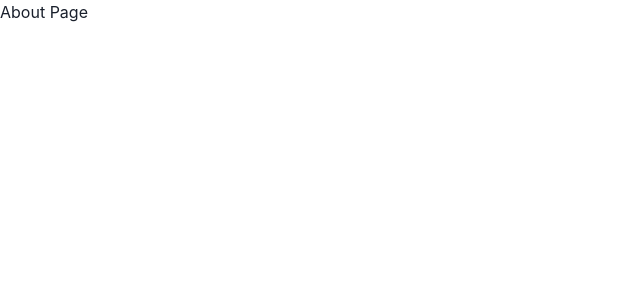
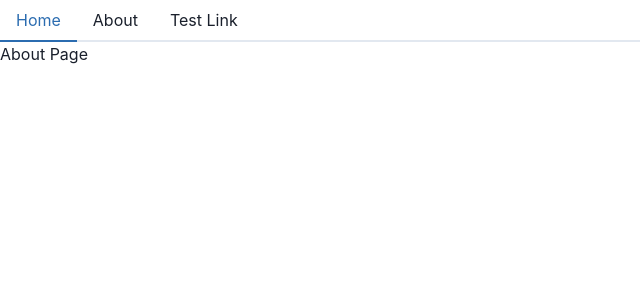
Before and after one commit to dakota-byte/SBUHACKS2024, a React (Create React App) app in the folder app/: page /about in a window 1280 px wide. Shown: the top 300 px of the page, without its empty margins (0-640 px from the left). Built offline with nearby package versions, Linux system fonts and the light colour scheme.

Commit message:
Navigation Bar Attempt

```diff
--- a/app/src/About.jsx
+++ b/app/src/About.jsx
@@ -1,9 +1,12 @@
 // About.js
 import React from 'react';
+
+import Navigation from "./Navigation.jsx"
 
 const About = () => {
   return (
     <div>
+      <Navigation/>
       <h1>About Page</h1>
     </div>
   );
--- a/app/src/Home.jsx
+++ b/app/src/Home.jsx
@@ -5,10 +5,12 @@ import { Kbd } from '@chakra-ui/react'
 import { Card, Image, Stack, Heading, Text, Divider, ButtonGroup, Button, CardBody, CardFooter } from '@chakra-ui/react'
 
 import { Avatar, AvatarBadge } from '@chakra-ui/react'
+import Navigation from "./Navigation.jsx"
 
 const Home = () => {
   return (
     <div>
+      <Navigation/>
       <Stack direction='row' spacing={4}>
   <Avatar>
     <AvatarBadge boxSize='1.25em' bg='green.500' />
--- /dev/null
+++ b/app/src/Navigation.jsx
@@ -0,0 +1,28 @@
+import {Stack} from '@chakra-ui/react'
+import { Tabs, TabList, TabPanels, Tab, TabPanel } from '@chakra-ui/react'
+
+
+function Navigation(){
+    const placeholder1 = "Kyles's text";
+    const placeholder2 = "Kyle's Second Text";
+
+    return(
+        // <div>
+        //     <Stack direction='row' spacing={4}>
+        //         <h1>{placeholder1}</h1>
+        //         <h1>{placeholder2}</h1>
+        //     </Stack>
+
+        // </div>
+        <Tabs>
+            <TabList>
+                <Tab><a href = "/">Home</a></Tab>
+                <Tab><a href = "/about"> About</a></Tab>
+                <Tab><a href = "https://www.youtube.com/watch?v=CgkZ7MvWUAA"> Test Link</a></Tab>
+            </TabList>
+        </Tabs>
+
+    );
+}
+
+export default Navigation
--- a/app/src/server.js
+++ b/app/src/server.js
@@ -3,7 +3,7 @@ const app = express();
 const port = 3000;
 
 // Route 1: Home route
-app.get('/', (req, res) => {
+app.get('/test', (req, res) => {
   res.send('Welcome to the homepage!');
 });
 
```
